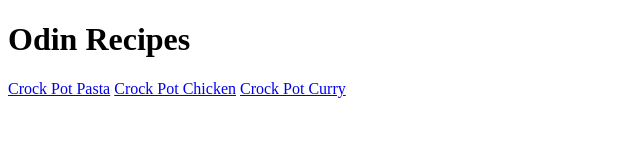
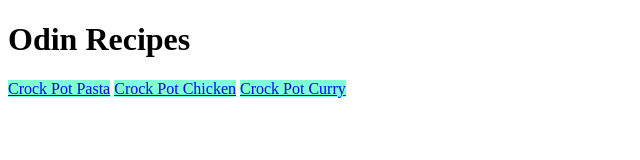
Before and after one commit to darwin-dev-diaz/odin-recipes, a plain HTML site: page index.html in a window 1280 px wide. Shown: the whole page, without its empty margins (0-640 px from the left). Drawn offline with Linux system fonts and the light colour scheme.

Commit message:
Play with css properties

```diff
--- a/index.html
+++ b/index.html
@@ -8,9 +8,9 @@
 </head>
 <body>
     <h1>Odin Recipes</h1>
-    <a href="./recipes/crock-pot-pasta.html" target="_blank" rel="noopener noreferrer">Crock Pot Pasta</a>
-    <a href="./recipes/crock-pot-chicken.html" target="_blank" rel="noopener noreferrer">Crock Pot Chicken</a>
-    <a href="./recipes/crock-pot-curry.html" target="_blank" rel="noopener noreferrer">Crock Pot Curry</a>
+    <a class="recipe-link" href="./recipes/crock-pot-pasta.html" target="_blank" rel="noopener noreferrer">Crock Pot Pasta</a>
+    <a class="recipe-link" href="./recipes/crock-pot-chicken.html" target="_blank" rel="noopener noreferrer">Crock Pot Chicken</a>
+    <a class="recipe-link" href="./recipes/crock-pot-curry.html" target="_blank" rel="noopener noreferrer">Crock Pot Curry</a>
 
 </body>
 </html>
--- a/style.css
+++ b/style.css
@@ -0,0 +1,6 @@
+/* style.css */
+
+.recipe-link{
+    color: blue;
+    background-color: aquamarine;
+}
```
